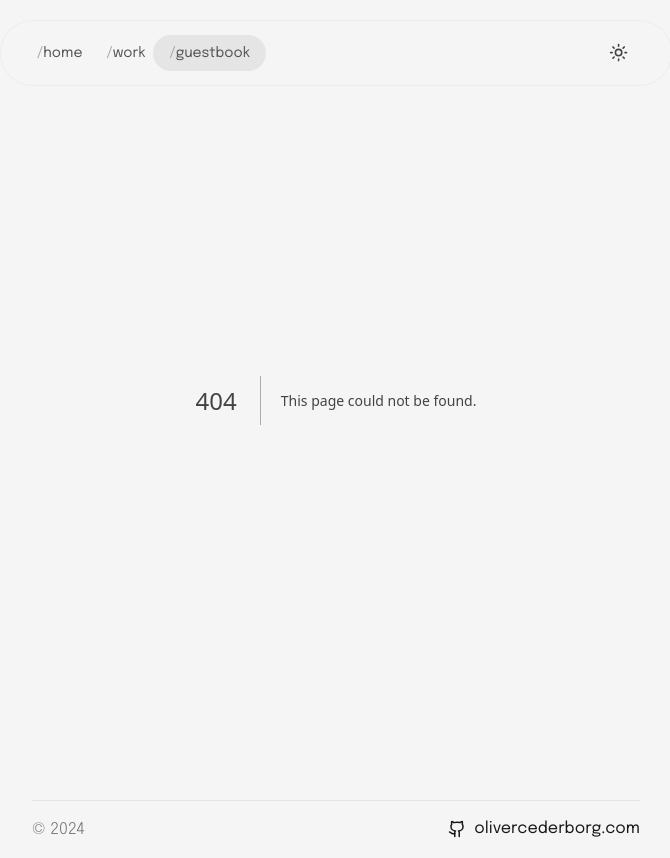
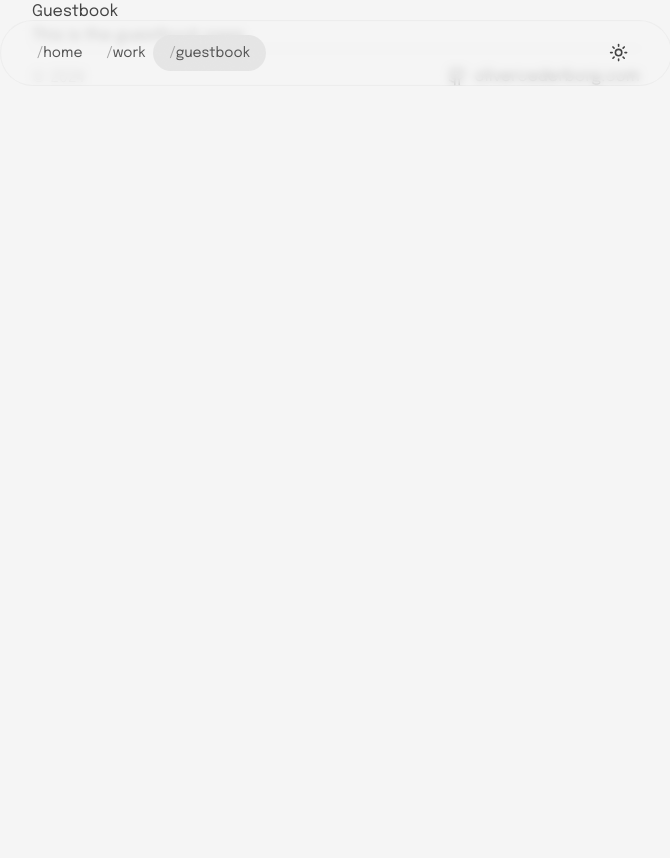
Before and after one commit to olivercederborg/olivercederborg.com, a Next.js app: page /guestbook in a window 1280 px wide. Before the commit this address had no page. Shown: the whole page, without its empty margins (304-974 px from the left). After the commit the page ends 800 px from the top, so only its background shows below. Built offline with nearby package versions, Linux system fonts and the light colour scheme.

Commit message:
feat: init guestbook page

```diff
--- /dev/null
+++ b/app/guestbook/page.tsx
@@ -0,0 +1,8 @@
+export default async function GuestbookPage() {
+   return (
+      <div>
+         <h1>Guestbook</h1>
+         <p>This is the guestbook page.</p>
+      </div>
+   )
+}
```
